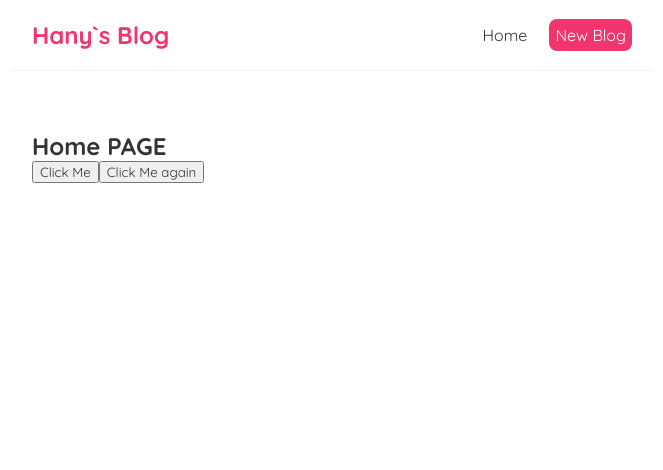
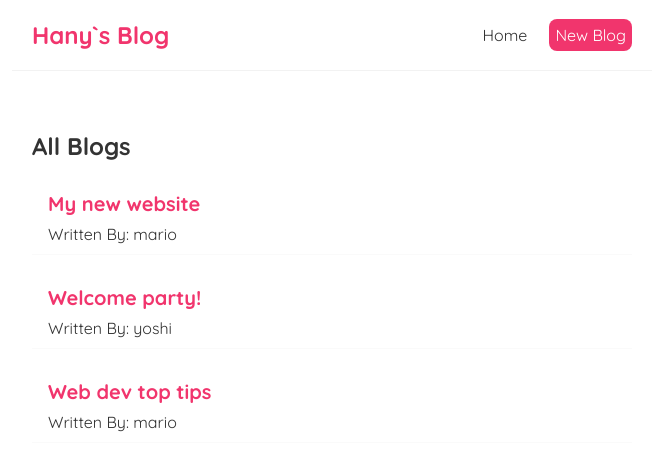
Before and after one commit to Mohamedhany99/Personal-Blog-in-React-ReactJS, a React (Create React App) app: page / in a window 1280 px wide. Shown: the top 470 px of the page, without its empty margins (308-971 px from the left). Built offline with nearby package versions, Linux system fonts and the light colour scheme.

Commit message:
Added props with 2 components

```diff
--- /dev/null
+++ b/src/components/bloglist.js
@@ -0,0 +1,17 @@
+const BlogList = ({blogs,title}) => {
+    // const blogs = props.blogs;
+    // const title = props.title;
+    return (
+        <div className="blog-list">
+            <h2> {title}</h2>
+            {blogs.map((blog) => (
+                <div className="blog-preview" key={blog.id}>
+                    <h2>{ blog.title }</h2>
+                    <p>Written By: { blog.author }</p>
+                </div>
+            ))}
+        </div>
+     );
+}
+
+export default BlogList;
--- a/src/components/home.js
+++ b/src/components/home.js
@@ -1,16 +1,20 @@
+import { useState } from "react";
+import BlogList from "./bloglist";
+
 const Home = () => {
-    const handleClick = (e) =>{
-        console.log("hi hany",e);
-    }
-    const handleClickagain = (name,e) =>{
-        console.log('Hi'+name,e.target);
-    }
 
+    const [blogs,setBlogs] = useState([
+        { title: 'My new website', body: 'lorem ipsum...', author: 'mario', id: 1 },
+        { title: 'Welcome party!', body: 'lorem ipsum...', author: 'yoshi', id: 2 },
+        { title: 'Web dev top tips', body: 'lorem ipsum...', author: 'mario', id: 3 }
+    ]);
     return (
         <div className="home">
-            <h2> Home PAGE</h2>
-            <button onClick={handleClick}>Click Me</button>
-            <button onClick={(e)=>{handleClickagain('hanyyyy',e);}}>Click Me again</button>
+            <BlogList blogs={blogs} title="All Blogs"/>
+            {/* <h2> Home PAGE</h2>
+            <p> {name} is {age} years old</p>
+            <button onClick={handleClick}>Click Me</button> */}
+            {/* <button onClick={(e)=>{handleClickagain('hanyyyy',e);}}>Click Me again</button> */}
         </div>
      );
 }
--- a/src/index.css
+++ b/src/index.css
@@ -31,3 +31,18 @@
   margin: 40px auto;
   padding: 20px;
 }
+
+/* blog previews / list */
+.blog-preview {
+  padding: 10px 16px;
+  margin: 20px 0;
+  border-bottom: 1px solid #fafafa;
+}
+.blog-preview:hover {
+  box-shadow: 1px 3px 5px rgba(0,0,0,0.1);
+}
+.blog-preview h2 {
+  font-size: 20px;
+  color: #f1356d;
+  margin-bottom: 8px;
+}
```
